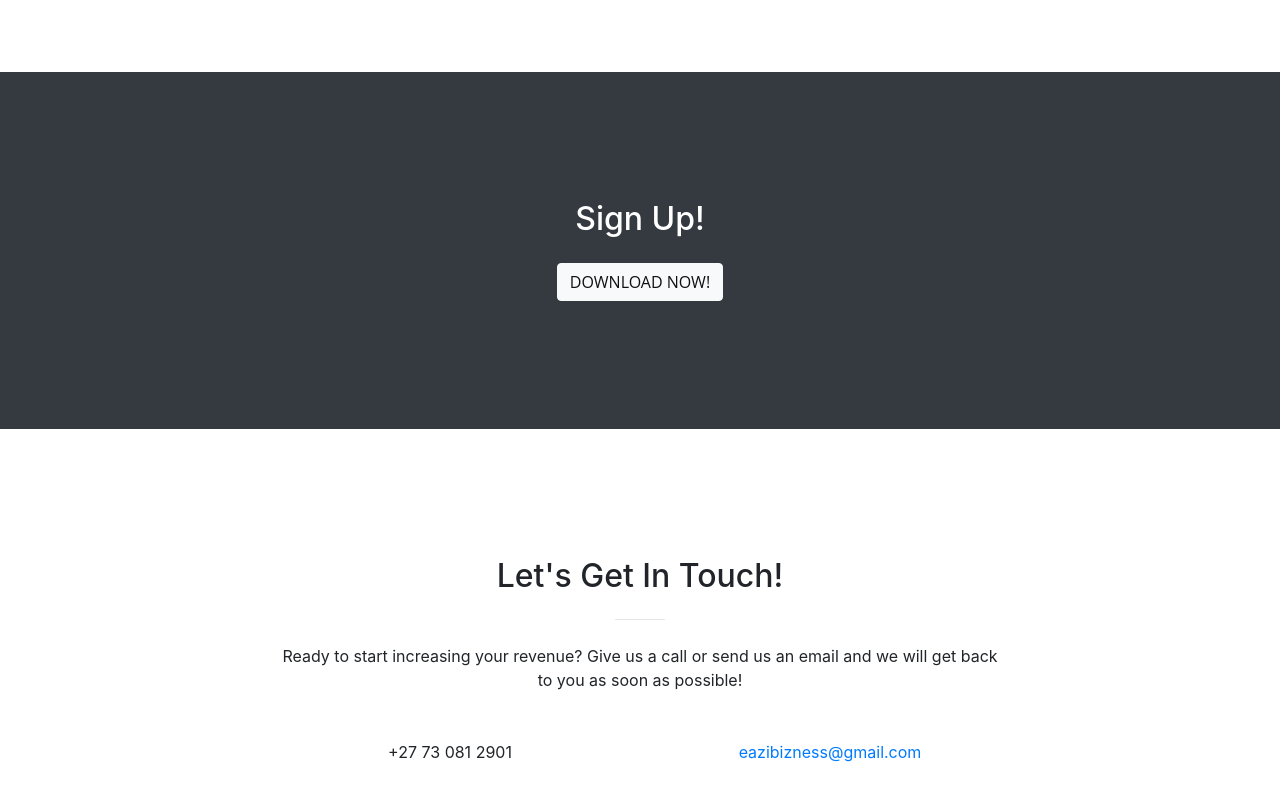
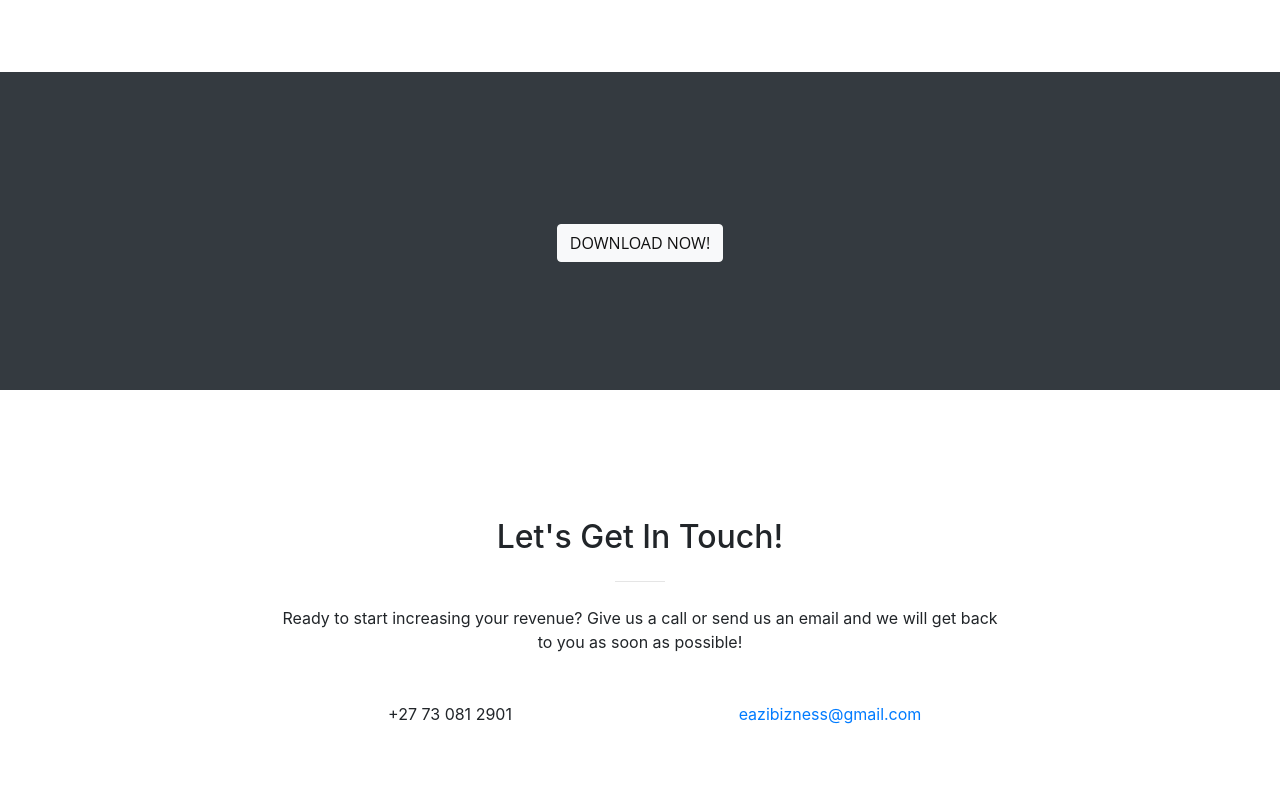
Before and after one commit to AubreyNdiza/eazi-bizness, a website with bundled scripts: page index.html in a window 1280 px wide. Shown: the part 2454-3254 px from the top of the page. Built offline with nearby package versions, Linux system fonts and the light colour scheme; some icons are missing.

Commit message:
updated code

```diff
--- a/index.html
+++ b/index.html
@@ -134,8 +134,8 @@
 
     <section class="bg-dark text-white">
       <div class="container text-center">
-        <h2 class="mb-4">Sign Up!</h2>
-        <a class="btn btn-light btn-xl sr-button" href="http://startbootstrap.com/template-overviews/creative/">Download Now!</a>
+        <h2 class="mb-4"></h2>
+        <a class="btn btn-light btn-xl sr-button" href="http://www.123formbuilder.com/form-3361961/File-Download-Form">Download Now!</a>
       </div>
     </section>
 
```
